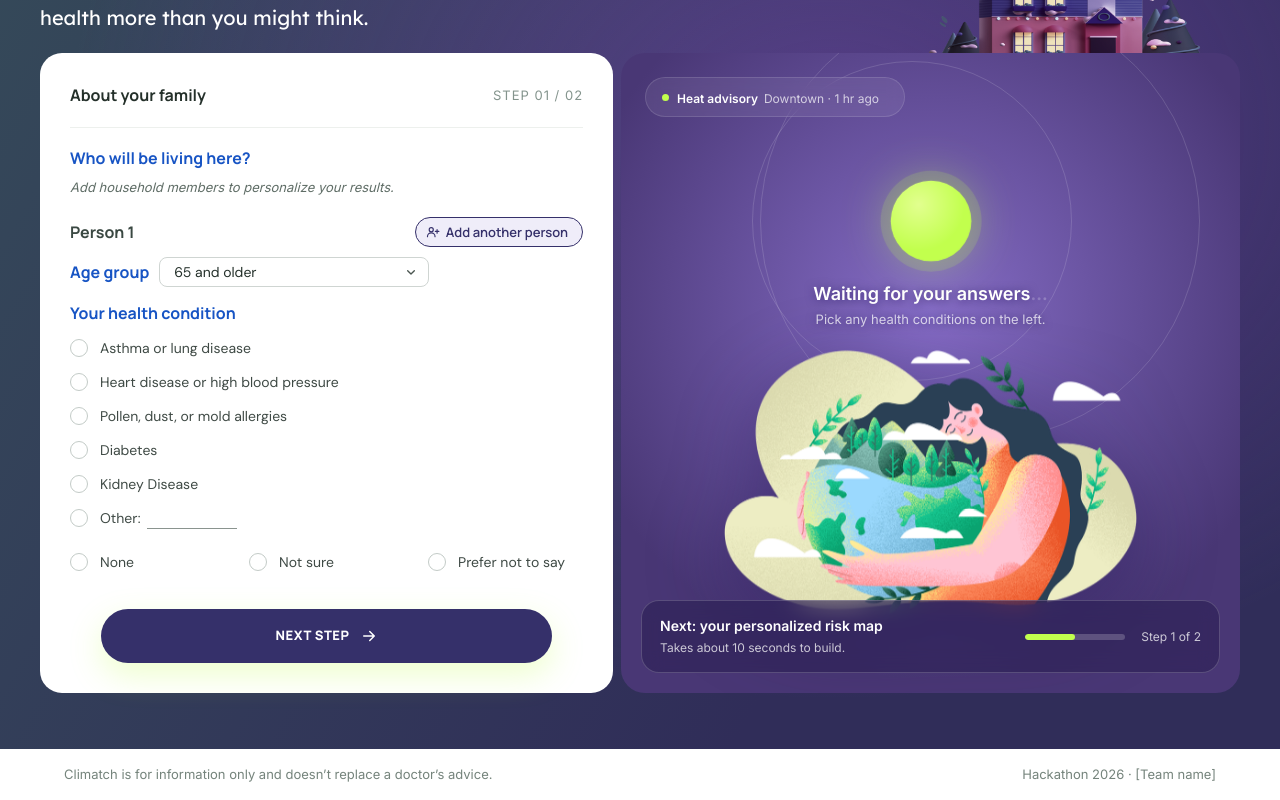
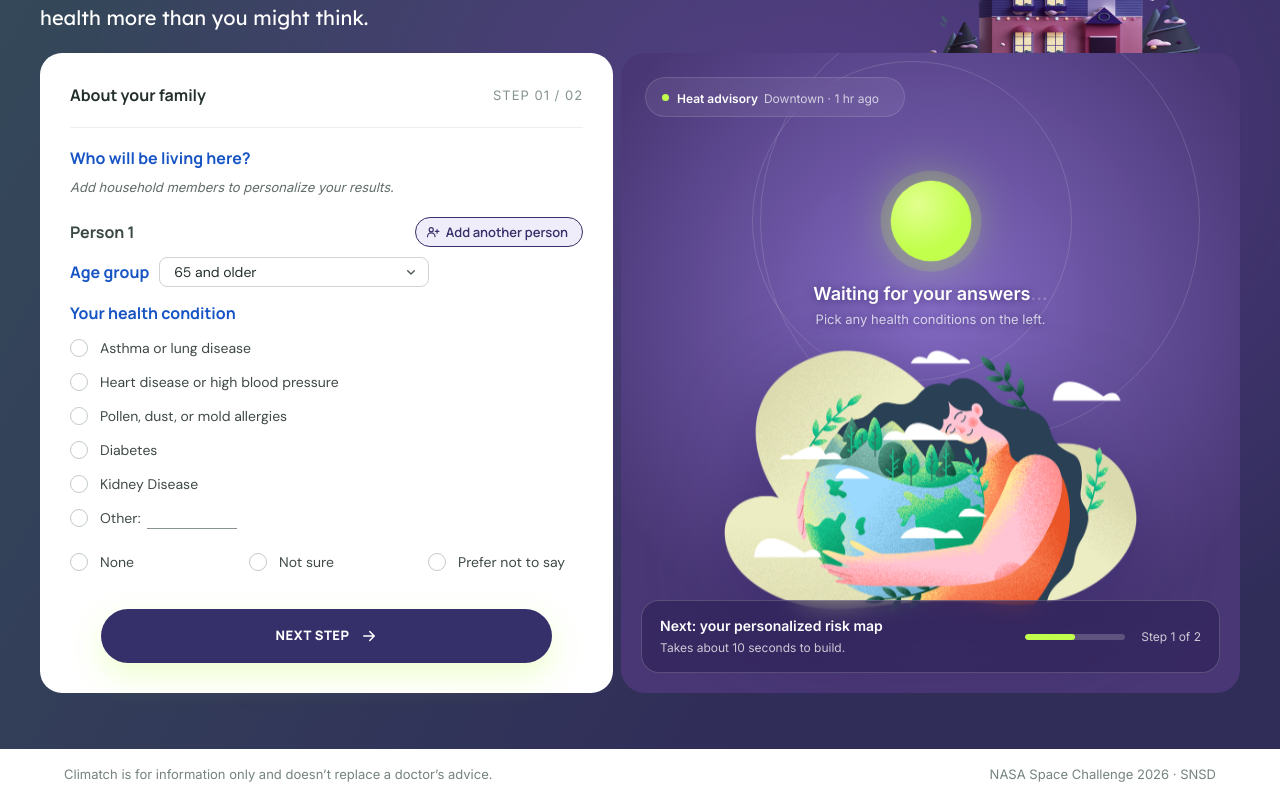
Before and after one commit to melanthera-biflora/nasa-space-app, a React app in the folder frontend/: page / in a window 1280 px wide. Shown: the part 198-998 px from the top of the page. Built offline with nearby package versions, Linux system fonts and the light colour scheme; the HTML template or start-up script is replaced by a standard one.

Commit message:
Update frontend

```diff
--- a/frontend/src/components/Footer.jsx
+++ b/frontend/src/components/Footer.jsx
@@ -8,7 +8,7 @@ export default function Footer() {
         advice.
       </p>
 
-      <p>Hackathon 2026 · [Team name]</p>
+      <p>NASA Space Challenge 2026 · SNSD</p>
     </footer>
   )
 }
```
